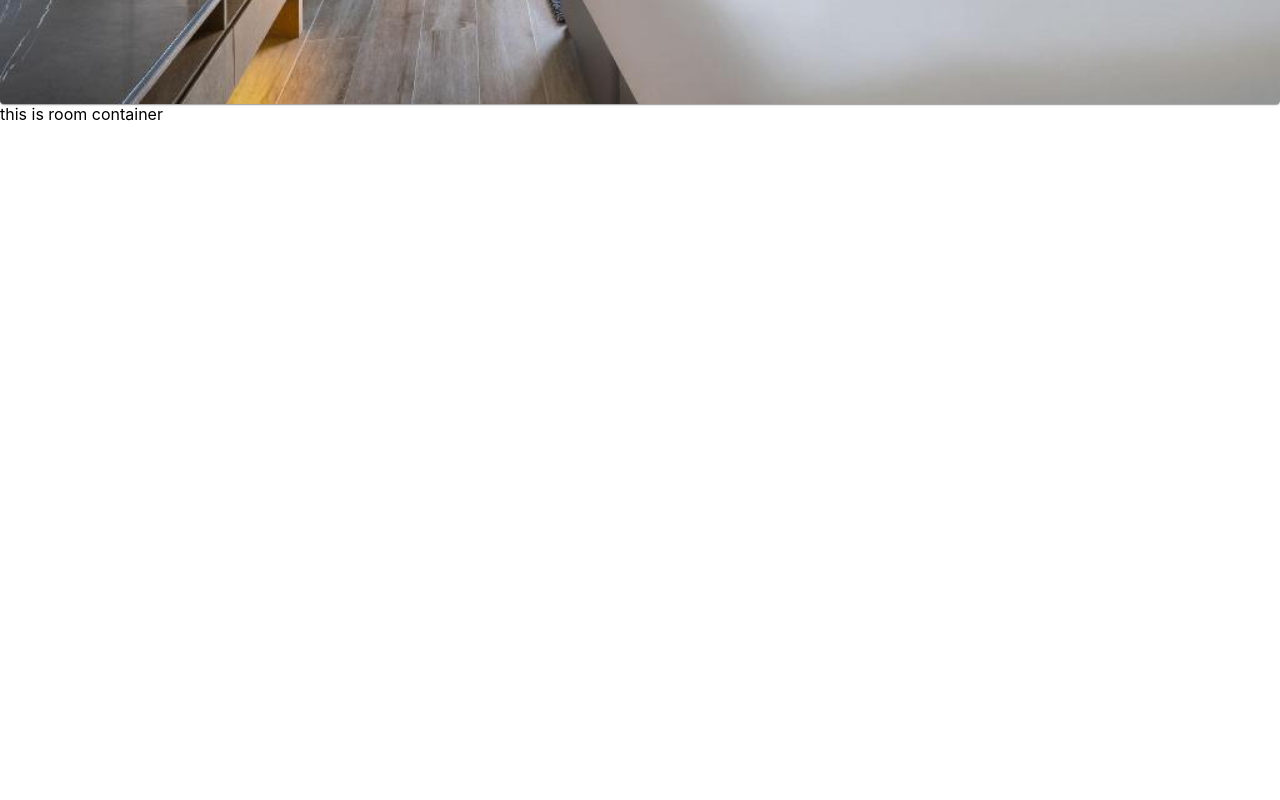
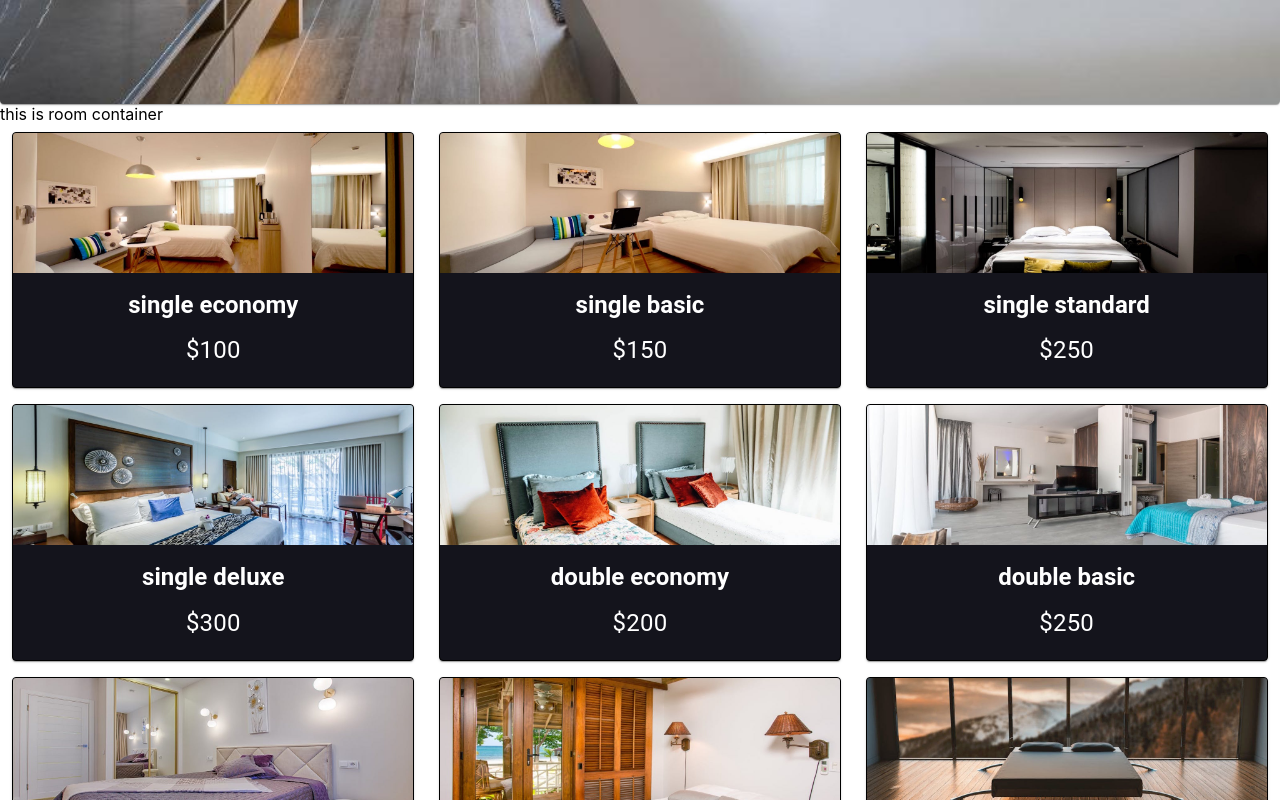
Before and after one commit to wimanshaherath/beach-resort, a React (Create React App) app: page /rooms in a window 1280 px wide. Shown: the part 760-1560 px from the top of the page. Before the commit the page ends 884 px from the top, so only its background shows below. Built offline with nearby package versions, Linux system fonts and the light colour scheme.

Commit message:
dev/created RoomList and edited Room component's style

```diff
--- a/src/compnents/RoomConatiner.tsx
+++ b/src/compnents/RoomConatiner.tsx
@@ -14,8 +14,8 @@ const RoomConatiner: React.FC<any> = ({context}) => {
         <>
             <div>
                 this is room container
-                {/* <RoomFilter rooms={rooms}/>
-                <RoomList rooms={sortedRooms}/> */}
+                {/* <RoomFilter rooms={rooms}/> */}
+                <RoomList rooms={sortedRooms}/>
             </div>
         </>
     )
```
Also changed, not shown: 1 other file (tests, documents, lock files or other folders).
